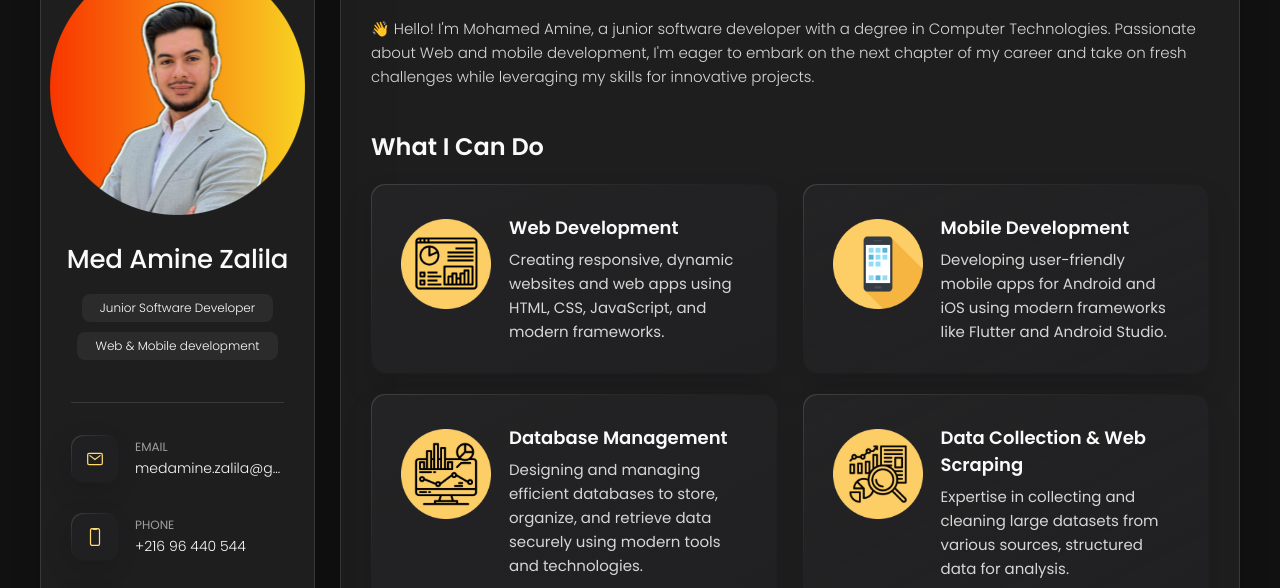
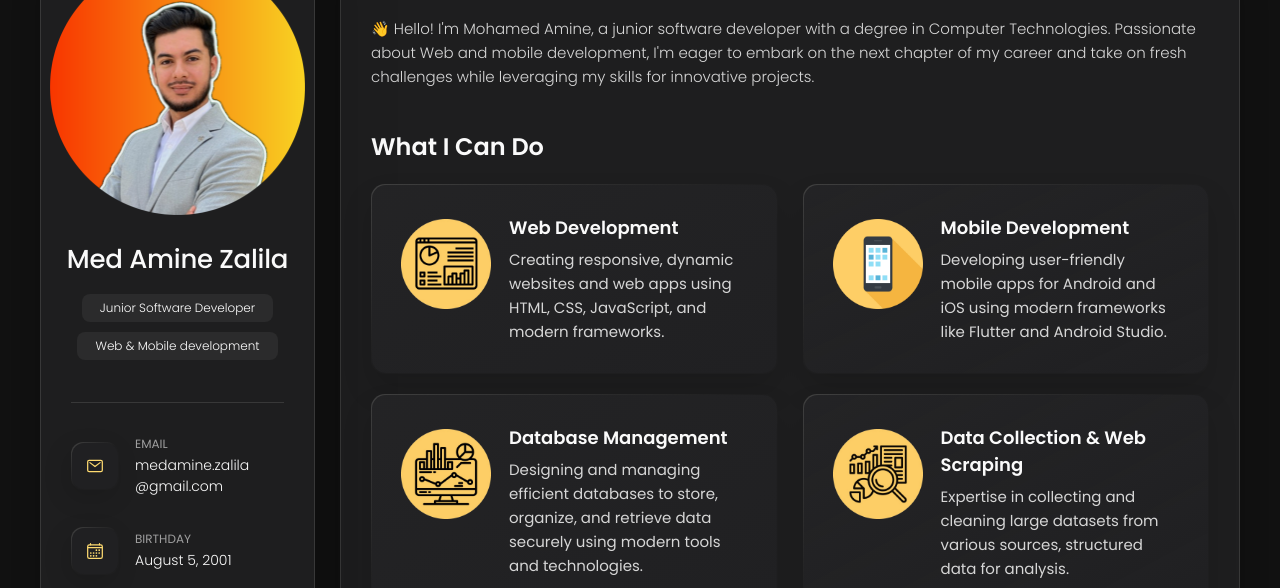
Before and after one commit to MohamedAmineZalila/Portfolio, a website: page index.html in a window 1280 px wide. Shown: the part 162-750 px from the top of the page. Drawn offline with nearby package versions, Linux system fonts and the light colour scheme.

Commit message:
Update sidebar

```diff
--- a/index.html
+++ b/index.html
@@ -74,24 +74,12 @@
             <div class="contact-info">
               <p class="contact-title">Email</p>
 
-              <a href="mailto:medamine.zalila@gmail.com" class="contact-link">medamine.zalila@gmail.com</a>
+              <a href="mailto:medamine.zalila@gmail.com" class="contact-link">medamine.zalila<br>@gmail.com</a>
             </div>
 
           </li>
 
-          <li class="contact-item">
 
-            <div class="icon-box">
-              <ion-icon name="phone-portrait-outline"></ion-icon>
-            </div>
-
-            <div class="contact-info">
-              <p class="contact-title">Phone</p>
-
-              <a href="tel:+21696440544"class="contact-link">+216 96 440 544</a>
-            </div>
-
-          </li>
 
           <li class="contact-item">
 
```
